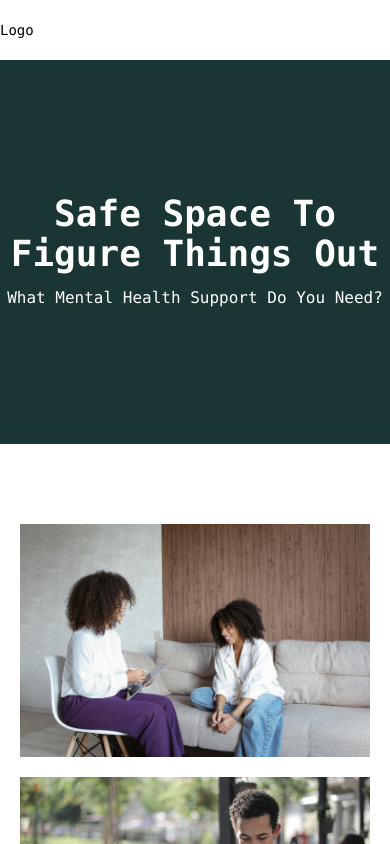
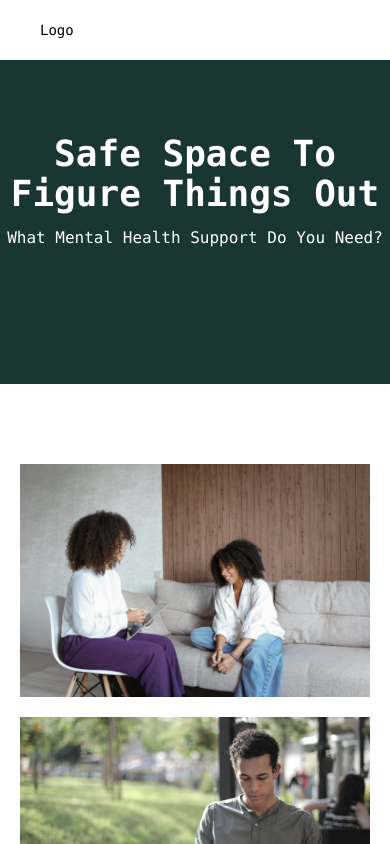
Before and after one commit to kkopoku/therapy-link, a Next.js app in the folder frontend/: page / in a window 390 px wide. Shown: the top 844 px of the page. Built offline with nearby package versions, Linux system fonts and the light colour scheme.

Commit message:
created TopNavigation and using in landing page

```diff
--- a/frontend/src/app/page.tsx
+++ b/frontend/src/app/page.tsx
@@ -1,4 +1,5 @@
 import Image from "next/image";
+import TopNavigation from "@/components/navigation/TopNavigation";
 
 export default function Home() {
   interface ButtonItem {
@@ -24,26 +25,7 @@ export default function Home() {
   return (
     <main className="flex min-h-screen flex-col items-center bg-white font-mono text-black">
 
-      <div className="flex flex-row z-10 w-full max-w-5xl items-center justify-between text-sm py-5">
-
-        <div className="basis-1/3">
-          <p>Logo</p>
-        </div>
-
-        <div className="hidden lg:flex flex-row justify-between basis-2/3">
-          <div className="flex flex-row gap-3">
-            {firstButtonList.map(item=>(
-              <button key={item.name} className={item.style ? item.style : firstButtonListStyle}>{item.name}</button>
-            ))}
-          </div>
-          <div className="flex flex-row gap-3">
-            {secondButtonList.map(item=>(
-              <button key={item.name} className={item.style}>{item.name}</button>
-            ))}
-          </div>
-        </div>
-
-      </div>
+      <TopNavigation />
 
       <div className="flex flex-col bg-[#1A3634] w-full items-center justify-center min-h-96 text-white gap-y-3">
         <p className="text-4xl text-center font-bold">Safe Space To Figure Things Out</p>
--- /dev/null
+++ b/frontend/src/components/navigation/TopNavigation.tsx
@@ -0,0 +1,73 @@
+"use client"
+
+import React from "react";
+import { useRouter } from "next/navigation";
+
+interface ButtonItem {
+  name: string;
+  style: string;
+  link: string;
+}
+
+const TopNavigation: React.FC = () => {
+  const router = useRouter();
+  const firstButtonList: ButtonItem[] = [
+    { name: "Pricing", style: "", link: "" },
+    { name: "Solutions", style: "", link: "" },
+    { name: "Community", style: "", link: "" },
+    { name: "Resources", style: "", link: "" },
+    { name: "Contact", style: "", link: "" },
+  ];
+
+  const secondButtonList: ButtonItem[] = [
+    {
+      name: "Sign In",
+      style:
+        "rounded-md py-1 px-2 border border-[#1A3634] bg-slate-200 transition-all duration-500",
+      link: "/auth/login",
+    },
+    {
+      name: "Register",
+      style:
+        "rounded-md py-1 px-2 border text-white border-[#1A3634] bg-[#314845] hover:bg-[#1A3634] transition-all duration-500",
+      link: "",
+    },
+  ];
+
+  const firstButtonListStyle =
+    "rounded-md py-1 px-2 bg-slate-100 hover:bg-slate-300 transition-all duration-500";
+
+  return (
+    <div className="absolute top-0 flex flex-row z-10 w-full items-center justify-between text-sm py-5 bg-white px-10 lg:px-32">
+      <div className="basis-1/3">
+        <p>Logo</p>
+      </div>
+      <div className="hidden lg:flex flex-row justify-between basis-2/3">
+        <div className="flex flex-row gap-3">
+          {firstButtonList.map((item) => (
+            <button
+              key={item.name}
+              className={item.style ? item.style : firstButtonListStyle}
+              onClick={() => router.push(item.link)}
+            >
+              {item.name}
+            </button>
+          ))}
+        </div>
+        <div className="flex flex-row gap-3">
+          {secondButtonList.map((item) => (
+            <button
+              key={item.name}
+              className={item.style}
+              onClick={() => router.push(item.link)}
+            >
+              {item.name}
+            </button>
+          ))}
+        </div>
+      </div>
+    </div>
+  );
+};
+
+export default TopNavigation;
```
